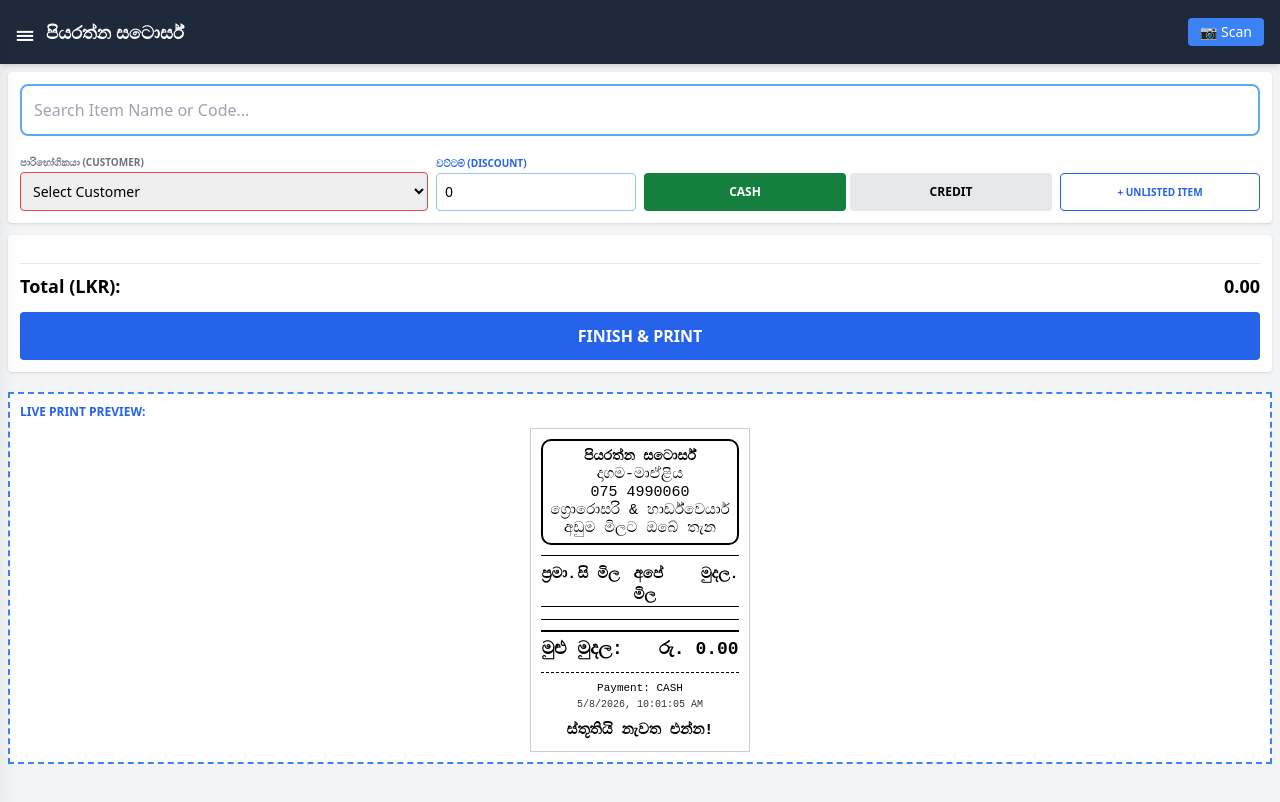
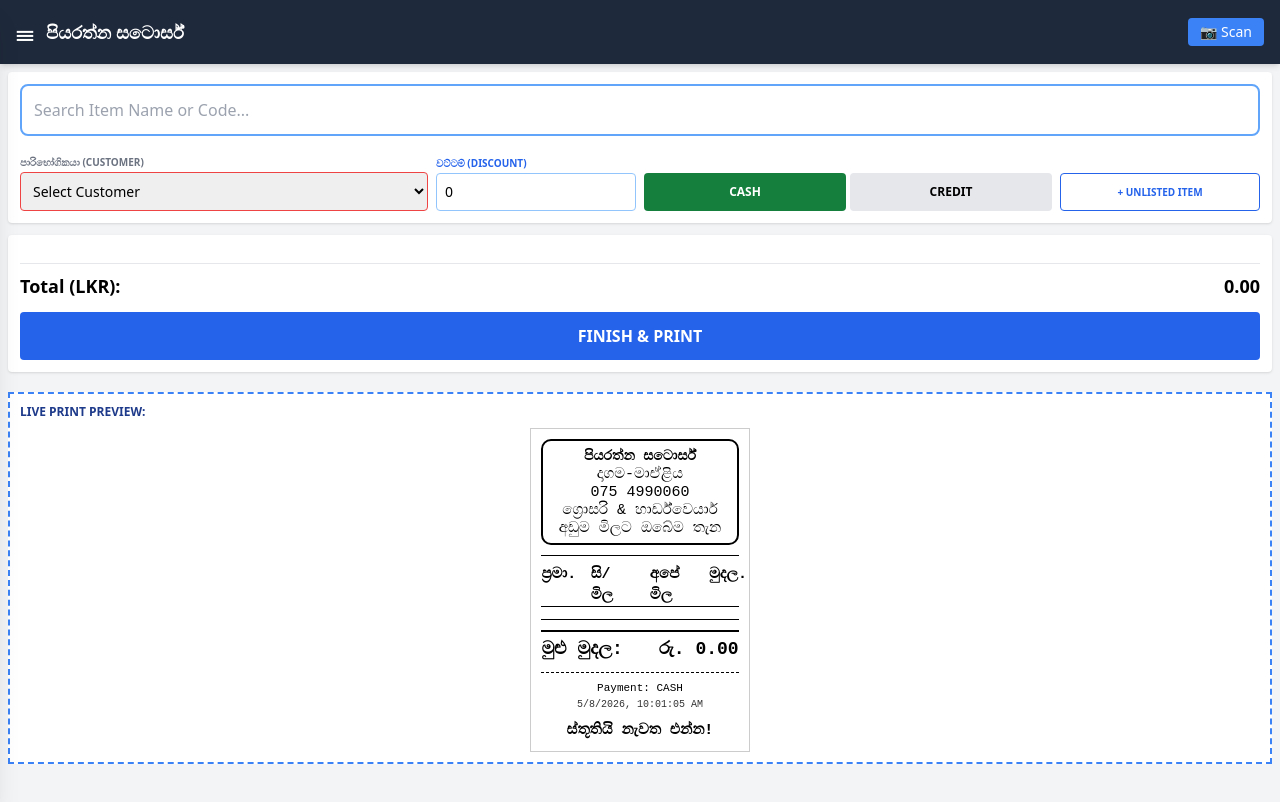
Before and after one commit to sahanlive2008-beep/full-pos-system, a plain HTML site: page index.html in a window 1280 px wide. Drawn offline with nearby package versions, Linux system fonts and the light colour scheme; a script that the page names is missing.

Commit message:
Update index.html

```diff
--- a/index.html
+++ b/index.html
@@ -139,23 +139,23 @@
             </div>
 
             <div id="live-preview-container">
-                <p class="text-xs font-bold text-blue-600 mb-2">LIVE PRINT PREVIEW:</p>
+                <p class="text-xs font-bold text-blue-900 mb-2">LIVE PRINT PREVIEW:</p>
                 <div id="print-area" class="text-black bg-white p-2 mx-auto" style="font-size: 15px; font-family: 'Courier New', Courier, monospace; width: 58mm; border: 1px solid #ccc;">
                     <div class="receipt-border text-center">
                         <img id="receipt-logo" src="" alt="Logo">
                         <p class="font-bold text-sm">පියරත්න සටොර්ස්</p>
                         <p>දාගම-මාඒළිය</p>
                         <p>075 4990060</p>
-                        <p>ග්‍රොරොසරි & හාර්ඩ්වෙයාර්</p>
-                        <p>අඩුම මිලට ඔබේ තැන</p>
+                        <p>ග්‍රොසරි & හාර්ඩ්වෙයාර්</p>
+                        <p>අඩුම මිලට ඔබේම තැන</p>
                     </div>
 
                     <div id="items-square-container">
                         <div class="flex justify-between mb-1 font-bold" style="font-size:15px; border-bottom: 1px solid black;">
-                            <span style="width:15%">ප්‍රමා.</span>
-                            <span style="width:25%">සි මිල</span>
-                            <span style="width:25%">අපේ මිල</span>
-                            <span style="width:25%; text-align:right">මුදල.</span>
+                            <span style="width:10%">ප්‍රමා.</span>
+                            <span style="width:15%">සි/මිල</span>
+                            <span style="width:15%">අපේ මිල</span>
+                            <span style="width:15%; text-align:right">මුදල.</span>
                         </div>
                         <div id="print-items"></div>
                     </div>
@@ -439,11 +439,11 @@
                 const unitPriceAfterDiscount = i.total / i.qty;
                 return `
                 <div style="margin-bottom: 8px; padding-bottom: 4px;">
-                    <div style="font-weight:bold; font-size: 14px; text-transform: uppercase;">${i.name}</div>
+                    <div style="font-weight:bold; font-size: 18px; text-transform: uppercase;">${i.name}</div>
                     <div class="flex justify-between" style="font-size: 12px;">
                         <span style="width:15%">${i.qty}</span>
                         <span style="width:25%">${i.price.toFixed(2)}</span>
-                        <span style="width:25%; font-weight: bold;">${paymentMode === 'credit' ? i.price.toFixed(2) : unitPriceAfterDiscount.toFixed(2)}</span>
+                        <span style="width:13%; font-weight: bold;">${paymentMode === 'credit' ? i.price.toFixed(2) : unitPriceAfterDiscount.toFixed(2)}</span>
                         <span style="width:35%; text-align:right; font-weight: bold;">${i.total.toFixed(2)}</span>
                     </div>
                 </div>
```
